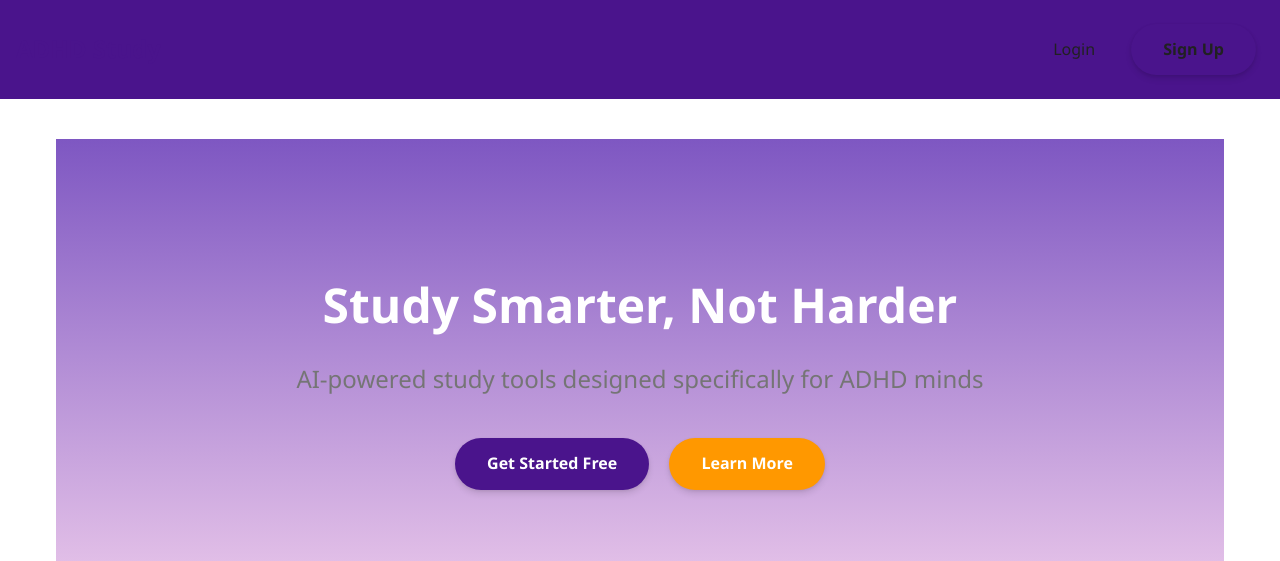
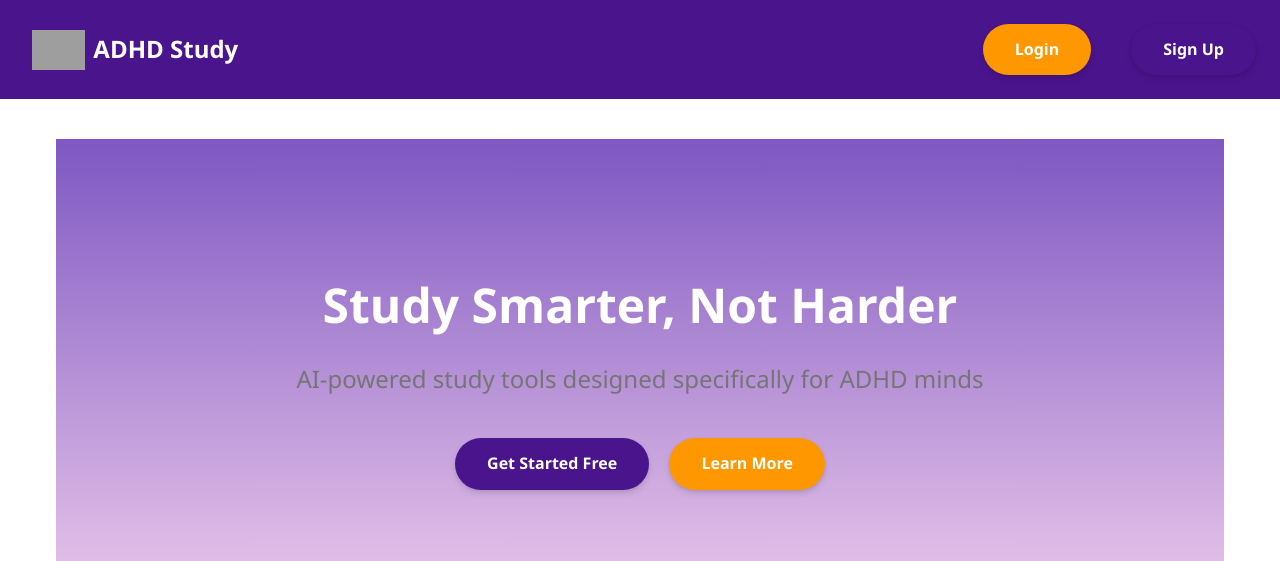
Before and after one commit to Q2OD/ADHDStudys, a Flask app: page / in a window 1280 px wide. Shown: the top 561 px of the page. Run offline with Flask 3, Linux system fonts and the light colour scheme; grey boxes are pictures that could not be loaded.

Commit message:
feat: Improve header design with logo, styling, and navigation

```diff
--- a/static/css/style.css
+++ b/static/css/style.css
@@ -38,18 +38,44 @@ body {
     z-index: 1000;
 }
 
+.nav-brand {
+    display: flex;
+    align-items: center;
+    padding-left: var(--spacing);
+}
+
 .nav-brand a {
-    color: var(--primary-color);
+    display: flex;
+    align-items: center;
+    color: var(--background-light);
     text-decoration: none;
     font-size: 1.5rem;
     font-weight: bold;
 }
 
+.nav-brand .logo {
+    height: 40px;
+    margin-right: 0.5rem;
+}
+
+.nav-links {
+    display: flex;
+    align-items: center;
+}
+
 .nav-links a {
-    color: var(--text-light);
+    color: var(--background-light);
     text-decoration: none;
-    margin-left: 2rem;
-    transition: color 0.3s ease;
+    margin-left: 1.5rem;
+    transition: opacity 0.3s ease;
+}
+
+.nav-links a:hover {
+    opacity: 0.8;
+}
+
+.nav-links .btn-secondary {
+    margin-right: 1rem;
 }
 
 .nav-links a:hover {
--- a/templates/base.html
+++ b/templates/base.html
@@ -10,14 +10,17 @@
 <body>
     <nav class="navbar">
         <div class="nav-brand">
-            <a href="{{ url_for('main.home') }}">ADHD Study</a>
+            <a href="{{ url_for('main.home') }}">
+                <img src="{{ url_for('static', filename='images/logo.svg') }}" alt="ADHD Study Logo" class="logo">
+                <span>ADHD Study</span>
+            </a>
         </div>
         <div class="nav-links">
             {% if current_user.is_authenticated %}
                 <a href="{{ url_for('main.dashboard') }}">Dashboard</a>
-                <a href="{{ url_for('auth.logout') }}">Logout</a>
+                <a href="{{ url_for('auth.logout') }}" class="btn-secondary">Logout</a>
             {% else %}
-                <a href="{{ url_for('auth.login') }}">Login</a>
+                <a href="{{ url_for('auth.login') }}" class="btn-secondary">Login</a>
                 <a href="{{ url_for('auth.signup') }}" class="btn-primary">Sign Up</a>
             {% endif %}
         </div>
```
